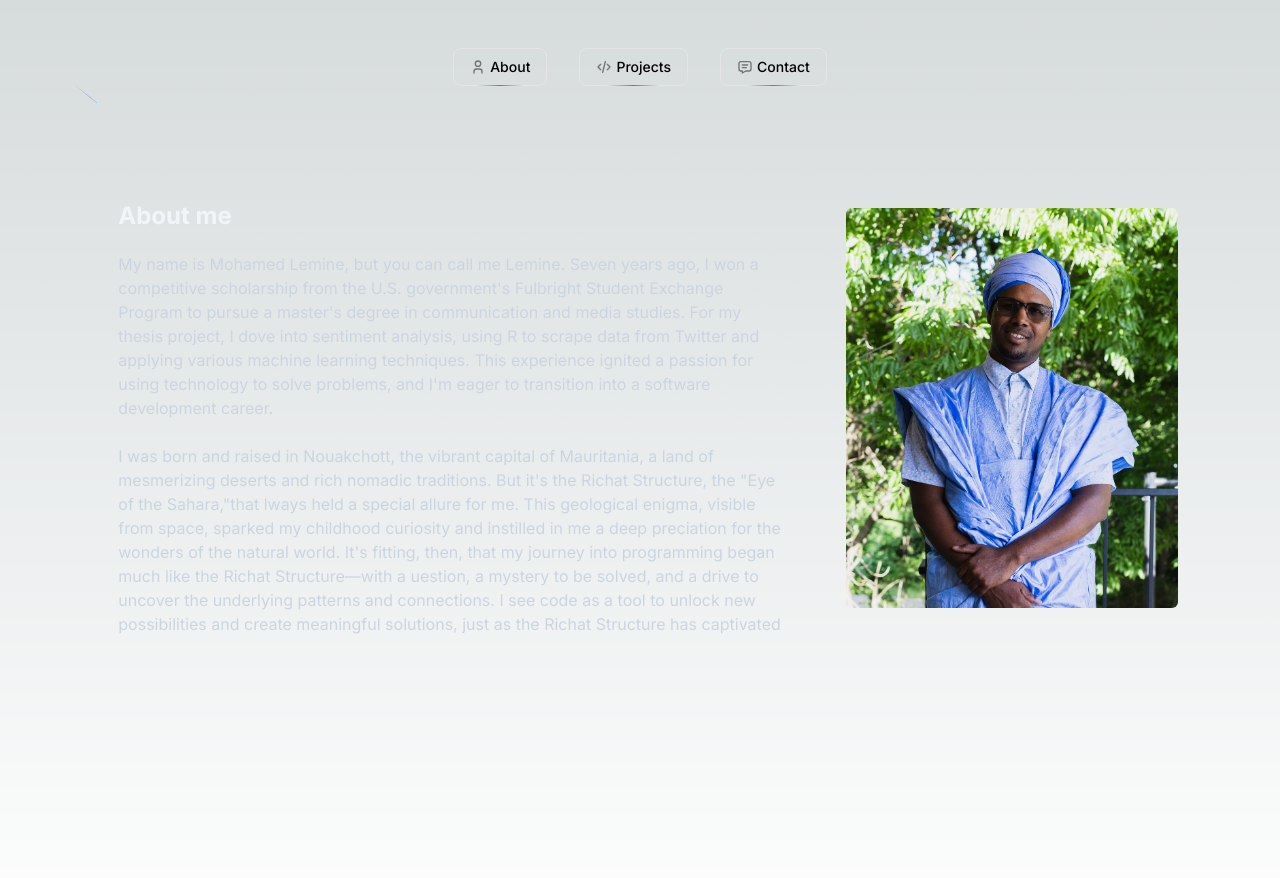
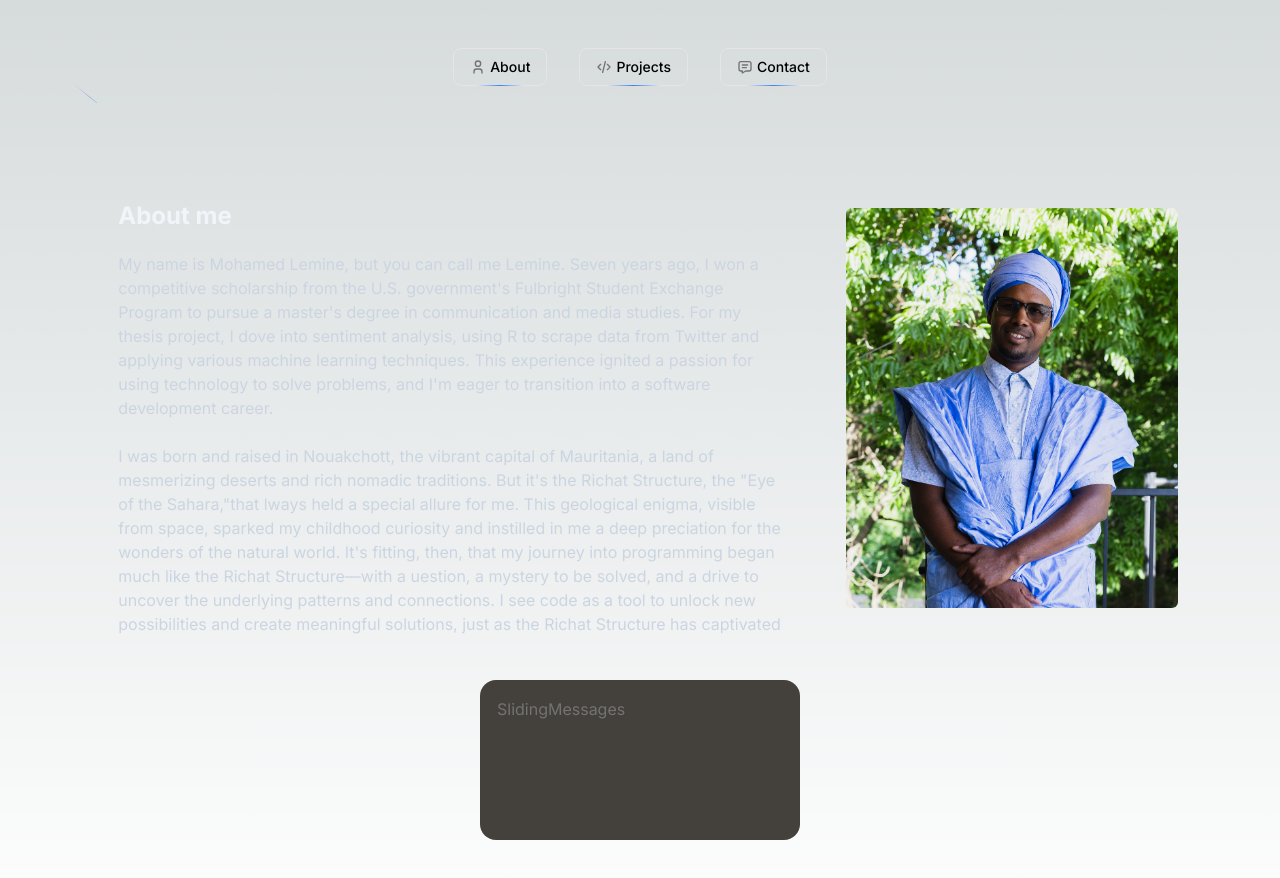
Before and after one commit to Mbareck21/portfolio, a Next.js app: page / in a window 1280 px wide. Shown: the top 878 px of the page. Built offline with nearby package versions, Linux system fonts and the light colour scheme.

Commit message:
adding message slider

```diff
--- a/app/page.tsx
+++ b/app/page.tsx
@@ -1,5 +1,15 @@
 import Hero from "@/components/Hero";
+import SlidingMessages from "@/components/SlidingMessages";
 
 export default function Home() {
-  return <Hero />;
+  return (
+    <div className="container space-y-10">
+      <section className="relative">
+        <Hero />
+      </section>
+      <section className="relative">
+        <SlidingMessages />
+      </section>
+    </div>
+  );
 }
--- /dev/null
+++ b/components/SlidingMessages.tsx
@@ -0,0 +1,9 @@
+import React from "react";
+
+export default function SlidingMessages() {
+  return (
+    <div className="rounded-2xl h-[10rem] w-80 mx-auto p-4 overflow-hidden bg-stone-700 border border-transparent dark:border-white/[0.2] group-hover:border-slate-700 sticky bottom-5 ">
+      SlidingMessages
+    </div>
+  );
+}
```
